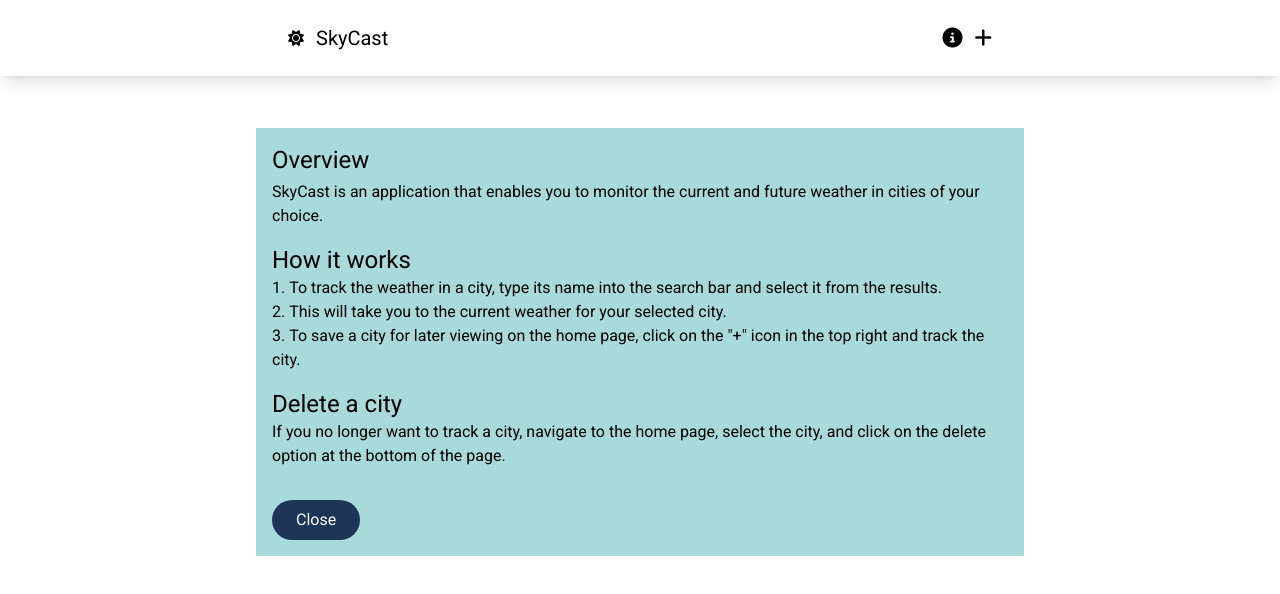
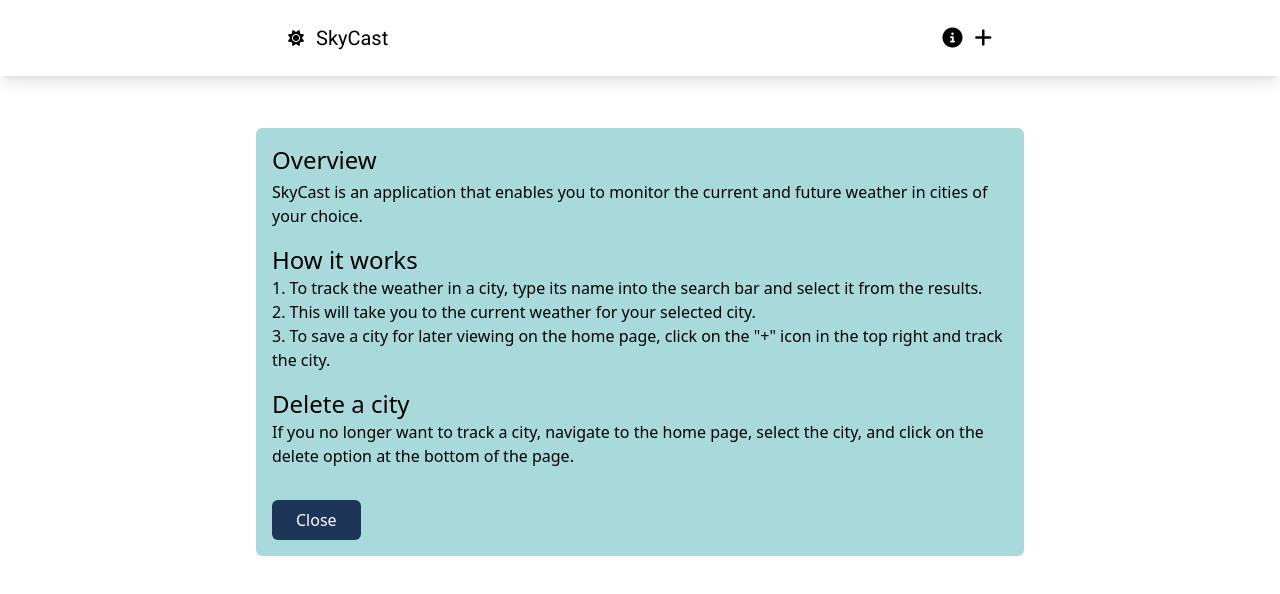
Before and after one commit to thatgirldorian/weather-app-vue, a Vue app: page / in a window 1280 px wide. Both pictures are taken after a click on the icon 952 px from the left and 38 px from the top of the page. Shown: the top 594 px of the page. Built offline with nearby package versions, Linux system fonts and the light colour scheme.

Commit message:
Wrapped template with transition

```diff
--- a/src/components/PopupModal.vue
+++ b/src/components/PopupModal.vue
@@ -1,20 +1,23 @@
 <template>
-    <Transition name="modal-outer">
+    <Teleport to="body">
+        <Transition name="modal-outer">
         <div
     v-show="modalActive"
     class="absolute w-full bg-opacity-30 h-screen top-0 left-0 flex justify-center px-8">
        <Transition name="modal-inner">
         <div
         v-if="modalActive"
-        class="p-4 bg-secondary-color self-start mt-32 max-w-screen-md">
+        class="p-4 bg-secondary-color self-start mt-32 max-w-screen-md rounded-md">
             <slot />
-            <button class="text-white rounded-full mt-8 bg-primary-color py-2 px-6"
+            <button class="text-white rounded-md mt-8 bg-primary-color py-2 px-6"
             @click="$emit('close-modal')"
             >Close</button>
         </div>
        </Transition>
     </div>
     </Transition>
+    </Teleport>
+
 </template>
 
 <script setup>
@@ -53,6 +56,4 @@ defineProps({
     opacity: 0;
     transform: scale(0.8);
 }
-
-
 </style>
```
